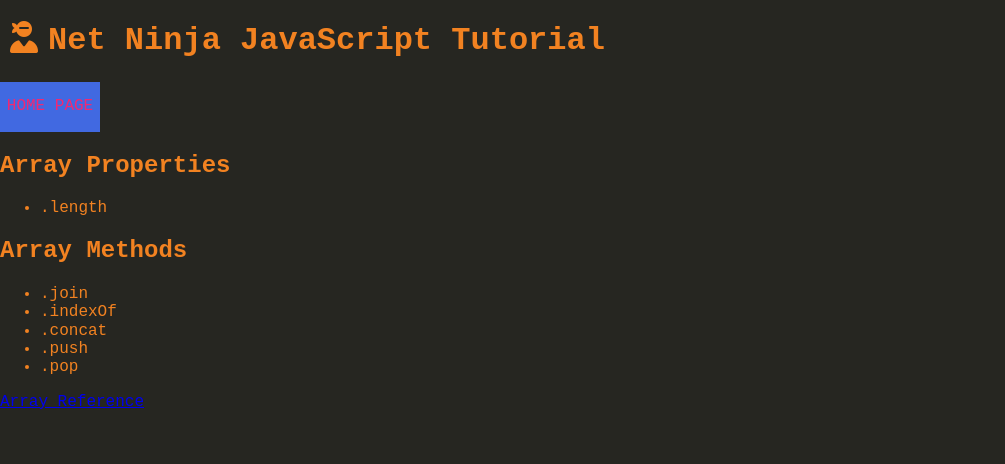
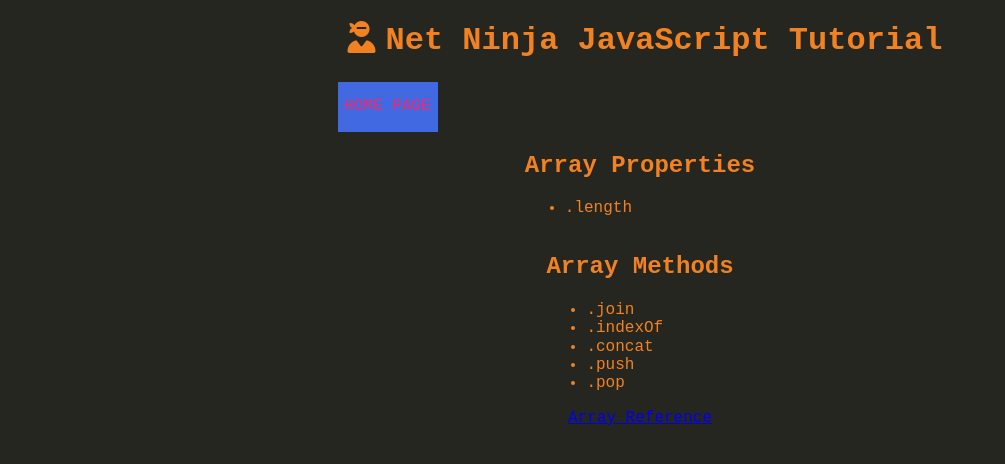
Before and after one commit to PhilBower80/JavaScript-Guide, a plain HTML site: page 13_arrays.html in a window 1280 px wide. Shown: the whole page, without its empty margins (0-1005 px from the left). Drawn offline with Linux system fonts and the light colour scheme.

Commit message:
media.scss file added

```diff
--- a/13_arrays.html
+++ b/13_arrays.html
@@ -14,18 +14,30 @@
 
 <body>
 
+  <div class="container">
+    <div class="items">
       <h1><i class="fas fa-user-ninja"></i>Net Ninja JavaScript Tutorial</h1>
 
       <div class="home">
         <a href="index.html">Home Page</a>
       </div>
+    </div>
+  </div>
 
+  <div class="container">
+    <div class="items">
+      <div>
         <h2>Array Properties</h2>
 
         <ul>
           <li>.length</li>
         </ul>
+      </div>
+    </div>
+  </div>
 
+  <div class="container">
+    <div class="items">
       <h2>Array Methods</h2>
 
       <ul>
@@ -35,8 +47,14 @@
         <li>.push</li>
         <li>.pop</li>
       </ul>
+    </div>
+  </div>
 
+  <div class="container">
+    <div class="items">
       <a href="https://www.w3schools.com/jsref/jsref_obj_array.asp" target="_blank">Array Reference</a>
+    </div>
+  </div>
 
   <script src="JS\Section_2_JavaScript_Basics\13_arrays.js"></script>
 </body>
--- a/CSS/styles.scss
+++ b/CSS/styles.scss
@@ -3,3 +3,4 @@
 @import 'partials/thedom';
 @import 'partials/popup';
 @import 'partials/forms';
+@import 'partials/media';
```
Also changed, not shown: CSS/partials/_media.scss (added, +8 -0 lines), index.html (+1 -1 lines), JS/Section_9_Array_Methods/9.71_filter_method.js (added), 1 other file. Lines whose indentation alone changed are shown as unchanged.
